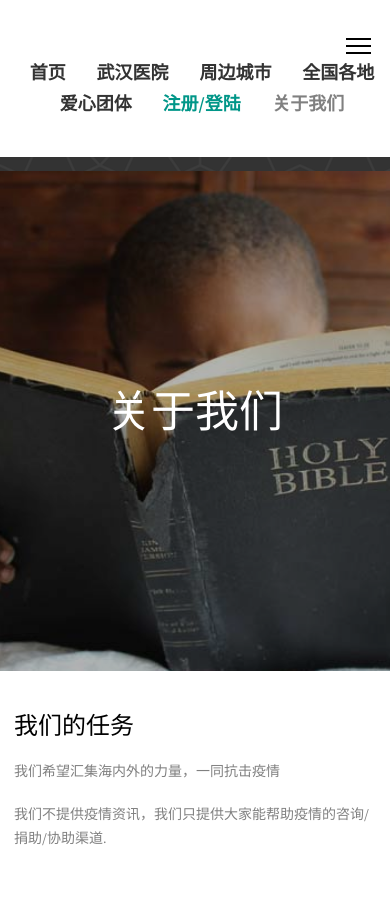
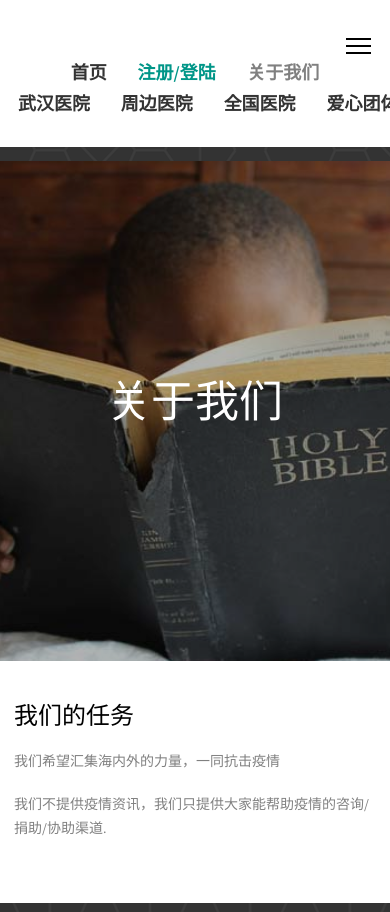
Before and after one commit to dowhilefalse/Donation-Platform, a Django app: page /about in a window 390 px wide. Shown: the top 912 px of the page. Run offline with Django 3.2, Linux system fonts and the light colour scheme; parts of the project's set-up code (start-up, migrations or seed data) failed here and were passed over; some libraries are stand-ins or nearby versions; some web fonts are replaced.

Commit message:
改善nav bar

```diff
--- a/registration/templates/base-layout.html
+++ b/registration/templates/base-layout.html
@@ -62,6 +62,19 @@
 	<!-- 头部额外script(js等) -->
 	{% endblock %}
 
+	<style>
+	@media screen and (max-width: 768px) {
+		#nav_bar .break::after{
+			content: ' ';
+			display: block;
+		}
+		#nav_bar{
+			white-space: nowrap;
+			margin: 0 -10px 0;
+		}
+	}
+	</style>
+
 </head>
 
 <body>
@@ -74,33 +87,38 @@
 				<div class="top-menu">
 					<div class="row">
 						<div class="col-md-12 col-md-offset-0 text-center">
-							<ul>
+							<ul id="nav_bar">
+								{% if user.is_authenticated  %}
 								<li><a href="{% url 'registration:page_index' %}">首页</a></li>
-								<li><a href="{% url 'registration:page_group11' %}">武汉医院</a></li>
-								<li><a href="{% url 'registration:page_group12' %}">周边城市</a></li>
-								<li><a href="{% url 'registration:page_group2' %}">全国各地</a></li>
-								<li><a href="{% url 'registration:page_group3' %}">爱心团体</a></li>
-								{% if user.is_authenticated  %}
+								<li class="break"><a href="{% url 'registration:page_about' %}">
+										<font style="color:grey">关于我们</font>
+									</a></li>
 								<li><a href="{% url 'registration:page_contact' %}">
 										<font style="color:#009688">发布募捐信息</font>
 									</a></li>
 								<li><a href="{% url 'registration:page_contact2' %}">
 										<font style="color:#009688">提交团体信息</font>
 									</a></li>
+								<li class="break"><a href="{% url 'registration:page_logout' %}">
+										<font style="color: red">注销</font>
+									</a></li>
+								<li><a href="{% url 'registration:page_group11' %}">武汉医院</a></li>
+								<li><a href="{% url 'registration:page_group12' %}">周边医院</a></li>
+								<li><a href="{% url 'registration:page_group2' %}">全国医院</a></li>
+								<li><a href="{% url 'registration:page_group3' %}">爱心团体</a></li>
 								{% else %}
+								<li><a href="{% url 'registration:page_index' %}">首页</a></li>
 								{# <li><a href="{% url 'registration:page_register' %}"><font style="color:#009688">注册/登陆</font></a></li> #}
 								<li><a href="{% url 'registration:page_quick_register_login' %}">
 										<font style="color:#009688">注册/登陆</font>
 									</a></li>
-								{% endif %}
-
-								<li><a href="{% url 'registration:page_about' %}">
+								<li class="break"><a href="{% url 'registration:page_about' %}">
 										<font style="color:grey">关于我们</font>
 									</a></li>
-								{% if user.is_authenticated  %}
-								<li><a href="{% url 'registration:page_logout' %}">
-										<font style="color: red">注销</font>
-									</a></li>
+								<li><a href="{% url 'registration:page_group11' %}">武汉医院</a></li>
+								<li><a href="{% url 'registration:page_group12' %}">周边医院</a></li>
+								<li><a href="{% url 'registration:page_group2' %}">全国医院</a></li>
+								<li><a href="{% url 'registration:page_group3' %}">爱心团体</a></li>
 								{% endif %}
 							</ul>
 						</div>
```
